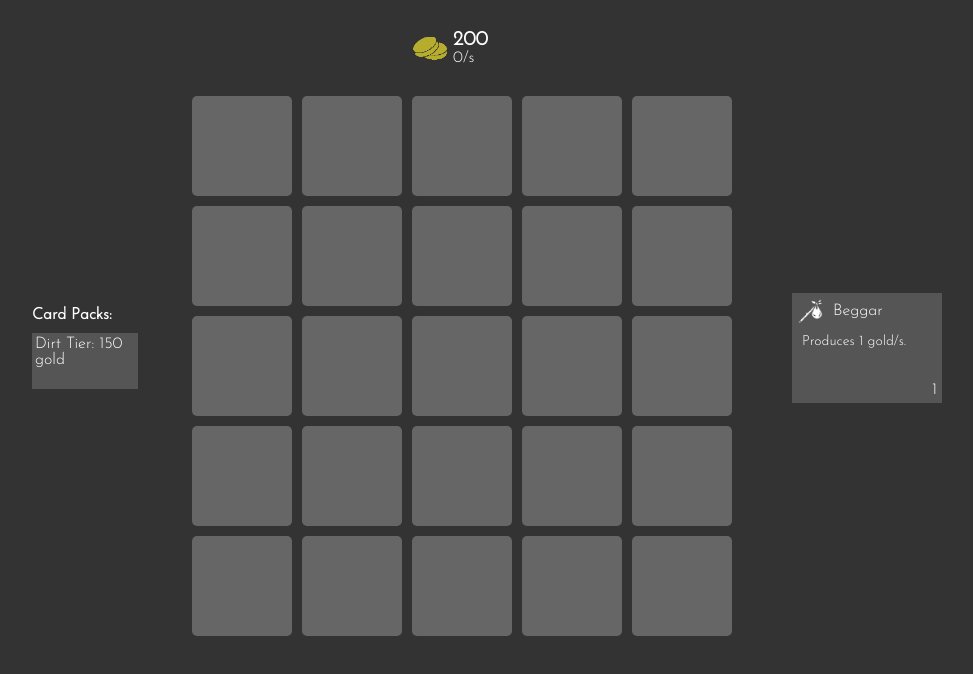
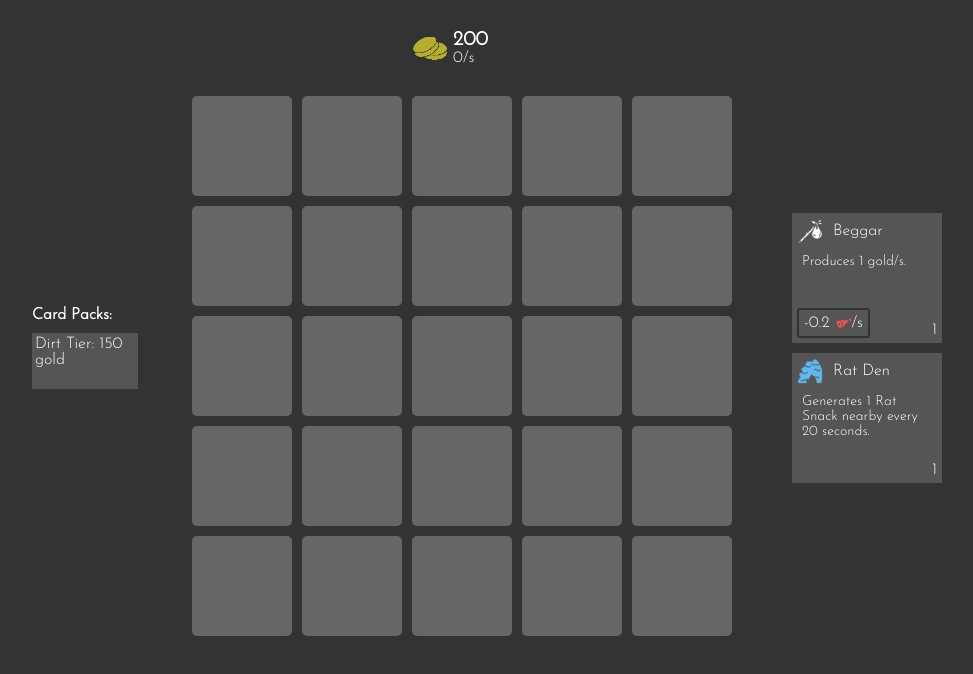
Before and after one commit to Rybadour/cards-n-catapults-idle, a React app: page / in a window 1280 px wide. Shown: the top 674 px of the page, without its empty margins (158-1131 px from the left). Built offline with nearby package versions, Linux system fonts and the light colour scheme.

Commit message:
Added durability and food drain stats to card list
 - Added campfire to dirt pack

```diff
--- a/src/components/card-list.scss
+++ b/src/components/card-list.scss
@@ -11,7 +11,7 @@
 .card-list .card {
   position: relative;
   width: 100%;
-  height: 100px;
+  height: 120px;
   color: white;
   background-color: #555;
   padding: 5px;
@@ -28,7 +28,7 @@
     }
   }
 
-  &.selected {
+  &.selected:not(.empty) {
     border: 2px solid white;
     background-color: #777;
   }
@@ -50,6 +50,27 @@
     padding: 0 5px;
   }
 
+  .stats {
+    position: absolute;
+    bottom: 5px;
+    left: 5px;
+
+    .stat {
+      border: 2px solid #333;
+      border-radius: 3px;
+      padding: 5px;
+      display: flex;
+      justify-content: center;
+      align-items: center;
+    }
+
+    img {
+      width: 16px;
+      height: 16px;
+      margin-left: 6px;
+    }
+  }
+
   .amount {
     position: absolute;
     bottom: 5px;
--- a/src/components/card-list.tsx
+++ b/src/components/card-list.tsx
@@ -29,6 +29,23 @@ export default function CardList() {
 
         <div className="description">{card.description}</div>
 
+        <div className="stats">
+          {card.maxDurability ?
+            <div className="stat">
+              <span>{card.maxDurability}</span>
+              <img src="icons/ham-shank.png" />
+            </div>:
+            null
+          }
+          {card.foodDrain ?
+            <div className="stat">
+              <span>-{card.foodDrain}</span>
+              <img src="icons/ham-shank.png" />
+              <span>/s</span>
+            </div>:
+            null
+          }
+        </div>
         <span className="amount">{formatNumber(cards.cards[card.id] ?? 0, 0, 1)}</span>
       </div>
     )}
--- a/src/config/card-packs.ts
+++ b/src/config/card-packs.ts
@@ -8,6 +8,9 @@ const cardPacks: Record<string, CardPack> = {
     cost: 150,
     quantity: 3,
     possibleCards: [{
+      card: cards.campfire,
+      chance: 0.025,
+    }, {
       card: cards.ratDen,
       chance: 0.025,
     }, {
@@ -24,7 +27,7 @@ const cardPacks: Record<string, CardPack> = {
       chance: 0.4,
     }, {
       card: cards.berries,
-      chance: 0.3,
+      chance: 0.275,
     }],
   }
 }
--- a/src/config/cards.ts
+++ b/src/config/cards.ts
@@ -19,7 +19,7 @@ const cards: Record<string, Card> = {
     icon: "rat",
     type: CardType.Food,
     description: "Produces {{abilityStrength}} gold for every adjacent person.",
-    maxDurability: 1,
+    maxDurability: 12,
     ability: Ability.ProduceFromMatching,
     abilityStrength: 0.25,
     abilityMatch: CardType.Person,
--- a/src/config/global.ts
+++ b/src/config/global.ts
@@ -1,6 +1,6 @@
 const global = {
   startingGold: 200,
-  startingCards: {beggar: 1},
+  startingCards: {beggar: 1, ratDen: 1},
   produceModifier: 1,
 };
 
```
Also changed, not shown: public/icons/ham-shank.png (added).
